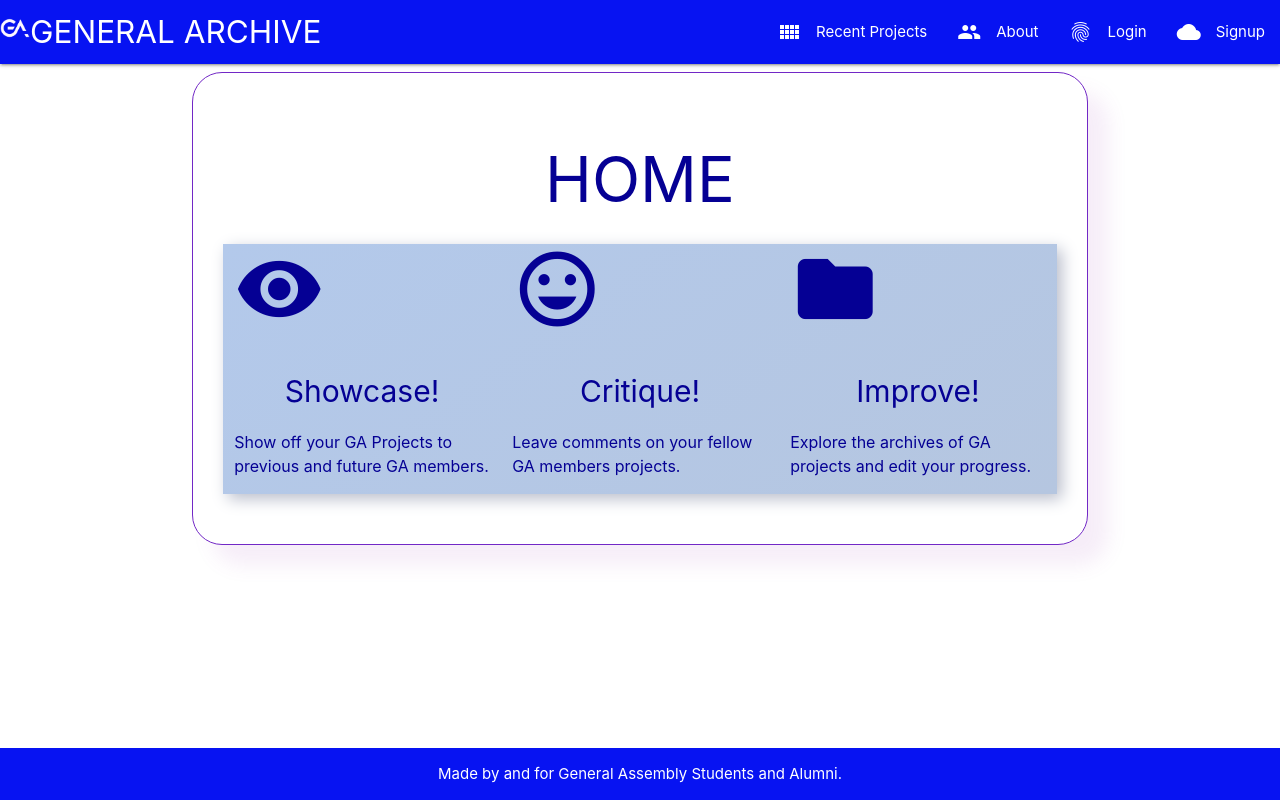
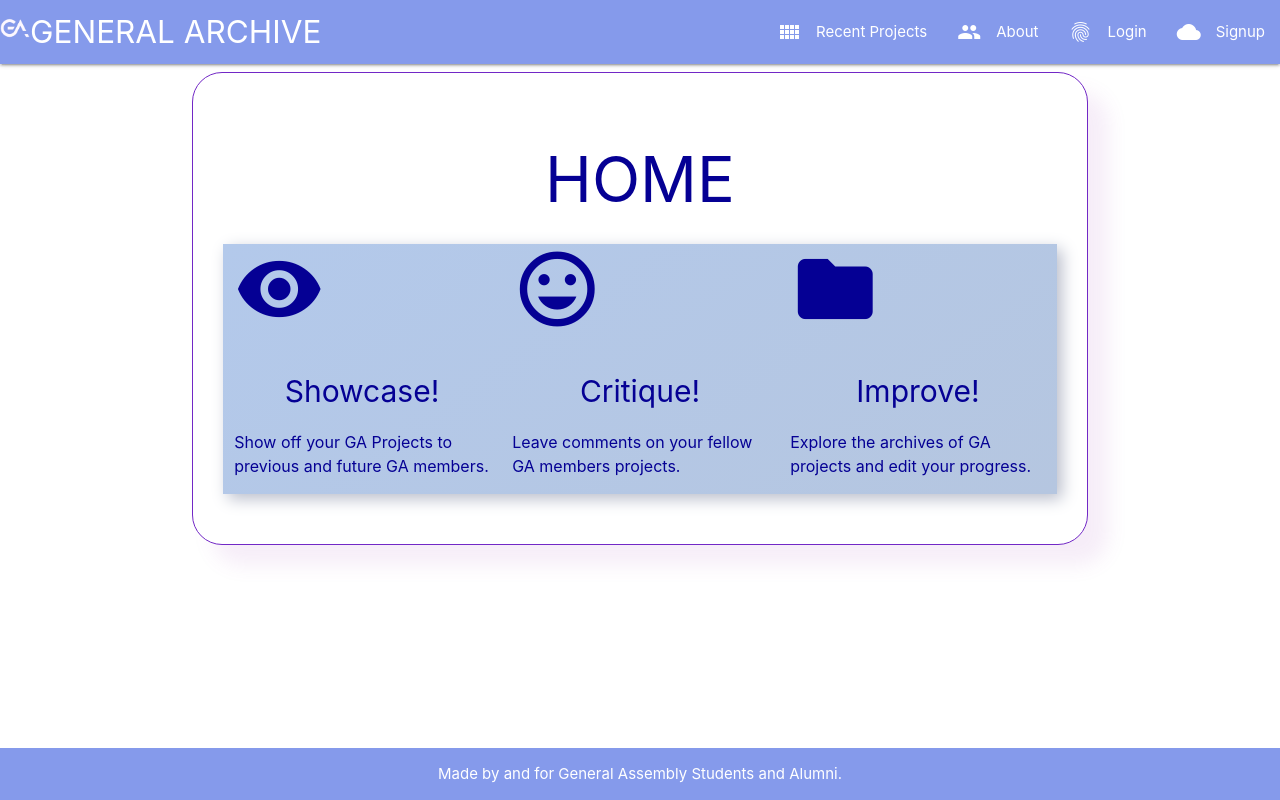
Before and after one commit to NoahCSmith93/General-Archive, a Django app: page / in a window 1280 px wide. Run offline with Django 3.2, Linux system fonts and the light colour scheme; some libraries are stand-ins or nearby versions.

Commit message:
adds styling

```diff
--- a/main_app/static/css/style.css
+++ b/main_app/static/css/style.css
@@ -18,7 +18,7 @@ main {
 }
 
 .nav-wrapper {
-    background-color: #0713f2;
+    background-color: rgb(133, 154, 235);
 }
 
 
@@ -161,7 +161,7 @@ input[type=text], input[type=email], input[type=password], input[type=descriptio
 
 .page-footer {
   padding: 0;
-  background-color: #0713f2;
+  background-color: rgb(133, 154, 235);
 }
 
 .page-footer div p{
```
